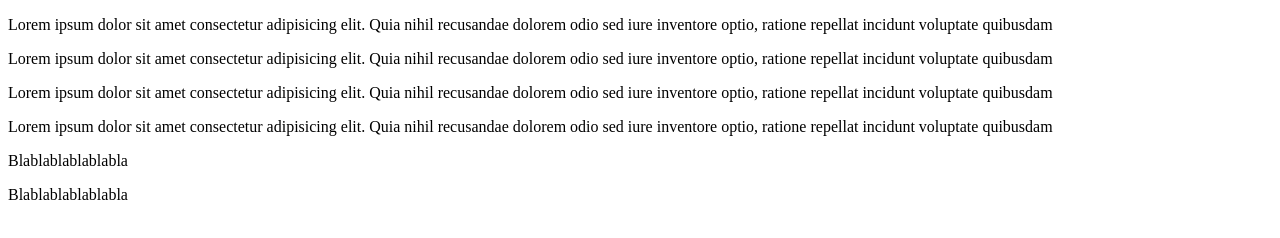
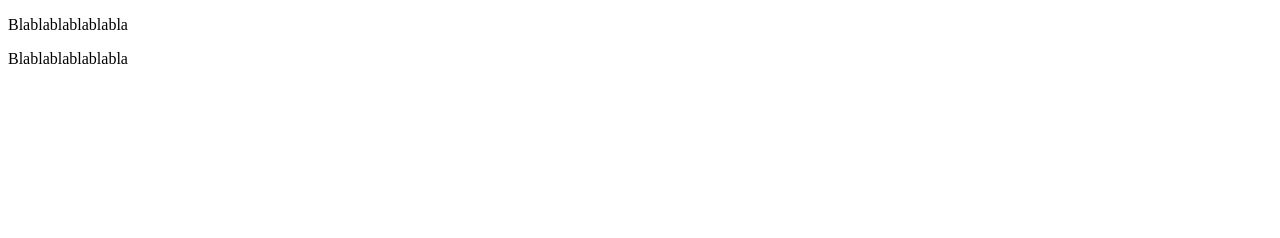
Before and after one commit to CoDesignTest/Merge, a plain HTML site: page index.html in a window 1280 px wide. Drawn offline with Linux system fonts and the light colour scheme.

Commit message:
Modification ultime

```diff
--- a/index.html
+++ b/index.html
@@ -9,14 +9,7 @@
 </head>
 
 <body>
-     <p>Lorem ipsum dolor sit amet consectetur adipisicing elit. Quia nihil recusandae dolorem odio sed iure inventore
-          optio, ratione repellat incidunt voluptate quibusdam</p>
-     <p>Lorem ipsum dolor sit amet consectetur adipisicing elit. Quia nihil recusandae dolorem odio sed iure inventore
-          optio, ratione repellat incidunt voluptate quibusdam</p>
-     <p>Lorem ipsum dolor sit amet consectetur adipisicing elit. Quia nihil recusandae dolorem odio sed iure inventore
-          optio, ratione repellat incidunt voluptate quibusdam</p>
-     <p>Lorem ipsum dolor sit amet consectetur adipisicing elit. Quia nihil recusandae dolorem odio sed iure inventore
-          optio, ratione repellat incidunt voluptate quibusdam</p>
+
      <p>Blablablablablabla</p>
      <p>Blablablablablabla</p>
 
```
